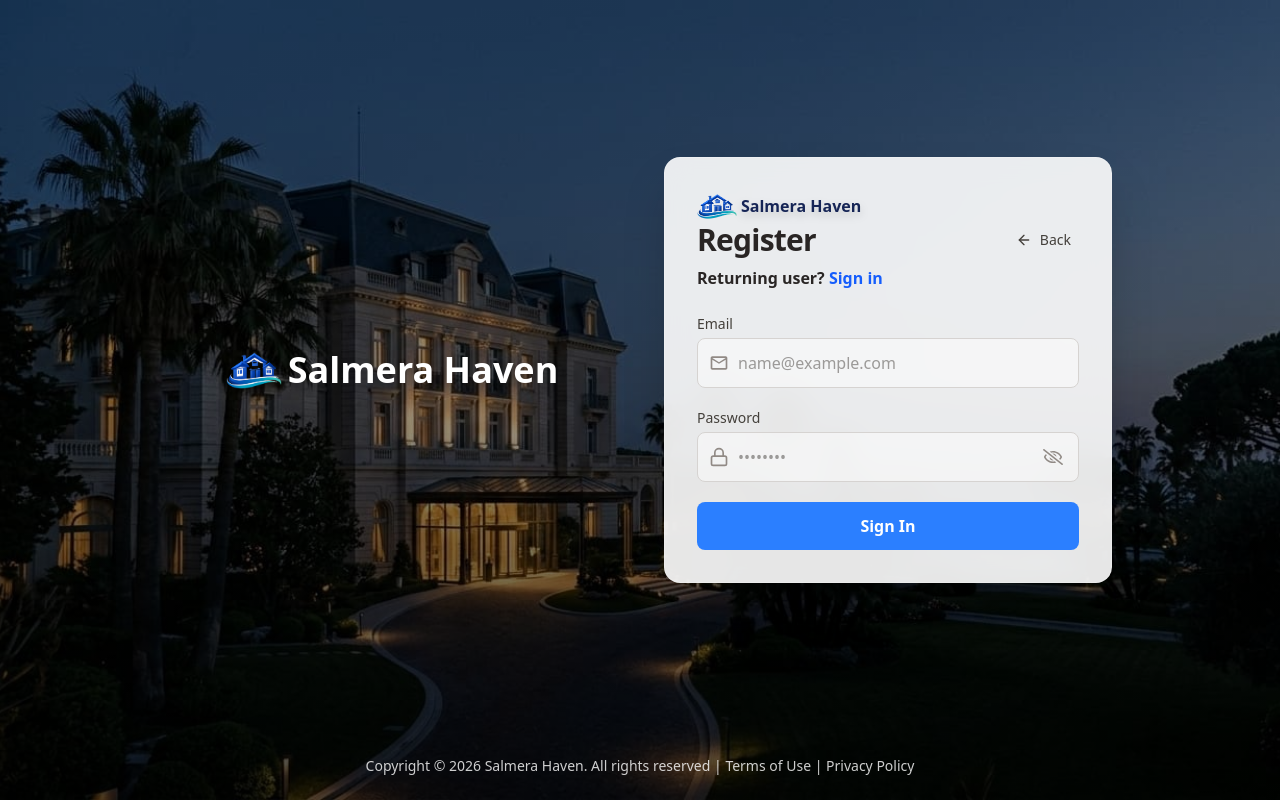
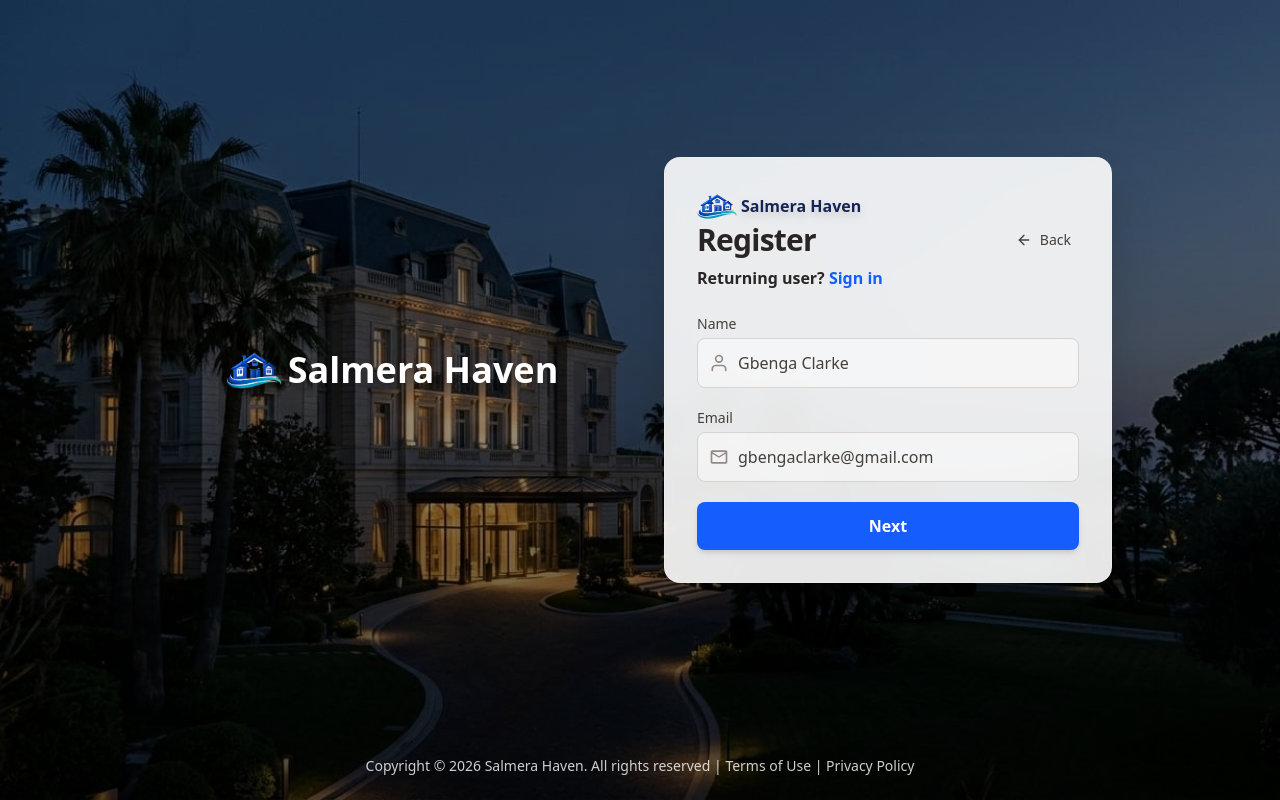
Before and after one commit to GbengaClarke/salmera-haven-customer-website, a Next.js app: page /signup in a window 1280 px wide. Built offline with nearby package versions, Linux system fonts and the light colour scheme.

Commit message:
commenced sign up form, step 1 and 2 created

```diff
--- /dev/null
+++ b/app/(auth)/signup/layout.tsx
@@ -0,0 +1,14 @@
+import { Metadata } from "next";
+
+export const metadata: Metadata = {
+  title: "Sign up | Salmera Haven",
+  description: "Access your Salmera Haven account",
+};
+
+export default function SignupLayout({
+  children,
+}: {
+  children: React.ReactNode;
+}) {
+  return <>{children}</>;
+}
--- a/app/(auth)/signup/page.tsx
+++ b/app/(auth)/signup/page.tsx
@@ -1,21 +1,17 @@
-import { Metadata } from "next";
+"use client";
+
 import Link from "next/link";
 import Image from "next/image";
 import authBg from "../../../public/auth-pic.jpg";
 import AuthFooter from "@/app/(website)/_components/AuthFooter";
 import CompanyLogo from "@/app/(website)/_components/CompanyLogo";
-import LoginForm from "@/app/(website)/_components/LoginForm";
-import { FaApple, FaFacebook } from "react-icons/fa";
-import { FcGoogle } from "react-icons/fc";
 import BackButton from "@/app/(website)/_components/BackButton";
 import SignupForm from "@/app/(website)/_components/SignupForm";
+import { useState } from "react";
 
-export const metadata: Metadata = {
-  title: "Sign up",
-  description: "Access your Salmera Haven account",
-};
+export default function SignupPage() {
+  const [step, setStep] = useState(1);
 
-export default function LoginPage() {
   return (
     <main className="relative flex min-h-screen w-full flex-col items-center justify-center bg-stone-900">
       {/*  Optimized Background Image */}
@@ -57,7 +53,7 @@ export default function LoginPage() {
                   Register
                 </h1>
 
-                <BackButton />
+                {step === 1 && <BackButton />}
               </div>
               <p className="mt-2 font-semibold text-stone-800">
                 Returning user?{" "}
@@ -67,7 +63,9 @@ export default function LoginPage() {
               </p>
             </div>
 
-            <SignupForm />
+            {/* {progress bar} */}
+
+            <SignupForm step={step} setStep={setStep} />
           </div>
         </div>
       </div>
--- a/app/(website)/_components/SignupForm.tsx
+++ b/app/(website)/_components/SignupForm.tsx
@@ -1,14 +1,45 @@
 "use client";
-import { useState } from "react";
-import { FaRegEye, FaRegEyeSlash } from "react-icons/fa";
-import { FiLock } from "react-icons/fi";
+import { Dispatch, SetStateAction, useState } from "react";
+import { FiUser } from "react-icons/fi";
 import { MdOutlineEmail } from "react-icons/md";
 
-function SignupForm() {
-  const [showPassword, setShowPassword] = useState(false);
+interface SignupFormProps {
+  step: number;
+  setStep: Dispatch<SetStateAction<number>>;
+}
+
+function SignupForm({ step, setStep }: SignupFormProps) {
+  const [name, setName] = useState("Gbenga Clarke");
+  const [email, setEmail] = useState("gbengaclarke@gmail.com");
+  const [otp, setOtp] = useState("");
+
+  // Validation Logic
+  const isNameValid = name.trim().split(/\s+/).length >= 2; //two names
+  const isEmailValid = /^[^\s@]+@[^\s@]+\.[^\s@]+$/.test(email);
+  const isFormValid = isNameValid && isEmailValid;
 
   return (
-    <form className="space-y-5">
+    <form className="space-y-5" onSubmit={(e) => e.preventDefault()}>
+      {step === 1 && (
+        <>
+          {/* Name Field */}
+          <div className="group flex flex-col gap-1">
+            <label className="text-sm font-medium text-stone-700 transition-colors group-has-focus:text-blue-500">
+              Name
+            </label>
+            <div className="relative">
+              <input
+                type="text"
+                required
+                value={name}
+                onChange={(e) => setName(e.target.value)}
+                placeholder="First and Last Name"
+                className="w-full rounded-lg border border-stone-300 bg-white/50 py-3 pr-4 pl-10 text-stone-700 transition-all outline-none hover:border-blue-300 focus:border-blue-500 focus:ring-1 focus:ring-blue-500"
+              />
+              <FiUser className="pointer-events-none absolute top-1/2 left-3 h-5 w-5 -translate-y-1/2 text-stone-500 opacity-80 transition-colors group-has-focus:text-blue-500" />
+            </div>
+          </div>
+
           {/* Email Field */}
           <div className="group flex flex-col gap-1">
             <label className="text-sm font-medium text-stone-700 transition-colors group-has-focus:text-blue-500">
@@ -18,47 +49,65 @@ function SignupForm() {
               <input
                 type="email"
                 required
+                value={email}
+                onChange={(e) => setEmail(e.target.value)}
                 placeholder="name@example.com"
-            className="w-full rounded-lg border border-stone-300 bg-white/50 py-3 pr-4 pl-10 text-stone-700 transition-all outline-none hover:border-blue-300 focus:border-blue-500 focus:ring-1 focus:ring-blue-500"
+                className="w-full rounded-lg border border-stone-300 bg-white/50 py-3 pr-12 pl-10 text-stone-700 transition-all outline-none hover:border-blue-300 focus:border-blue-500 focus:ring-1 focus:ring-blue-500"
               />
               <MdOutlineEmail className="pointer-events-none absolute top-1/2 left-3 h-5 w-5 -translate-y-1/2 text-stone-500 opacity-80 transition-colors group-has-focus:text-blue-500" />
             </div>
           </div>
+        </>
+      )}
 
-      {/* Password Field */}
-      <div className="group flex flex-col gap-1">
-        <label className="text-sm font-medium text-stone-700 transition-colors group-has-focus:text-blue-500">
-          Password
-        </label>
+      {/* STEP 2: OTP Verification */}
+      {step === 2 && (
+        <div className="space-y-4">
+          <p className="text-sm font-semibold text-stone-900">
+            Hello <span className="text-emerald-500">{name.split(" ")[0]}</span>
+            ,
+          </p>
+          <p className="text-sm text-stone-900">
+            We sent a 6-digit One-Time Password (OTP) to{" "}
+            <span className="font-semibold text-emerald-500">{email}</span>.
+            Please check your inbox or spam folder to retrieve the code.
+          </p>
           <div className="relative">
             <input
-            type={showPassword ? "text" : "password"}
-            required
-            placeholder="••••••••"
-            className="w-full rounded-lg border border-stone-300 bg-white/50 py-3 pr-12 pl-10 text-stone-700 transition-all outline-none hover:border-blue-300 focus:border-blue-500 focus:ring-1 focus:ring-blue-500"
+              type="text"
+              maxLength={6}
+              value={otp}
+              onChange={(e) => setOtp(e.target.value)}
+              placeholder="000000"
+              className="w-full rounded-lg border border-stone-300 py-4 text-center font-mono text-2xl tracking-[1em] outline-none focus:border-blue-500"
             />
-          <FiLock className="pointer-events-none absolute top-1/2 left-3 h-5 w-5 -translate-y-1/2 text-stone-500 opacity-80 transition-colors group-has-focus:text-blue-500" />
+          </div>
+          <button
+            type="button"
+            onClick={() => setStep(1)}
+            className="text-sm text-blue-500 hover:underline"
+          >
+            Edit email address
+          </button>
+        </div>
+      )}
 
       <button
+        onClick={() => {
+          if (step >= 3) return;
+          setStep((step) => step + 1);
+        }}
         type="button"
-            onPointerDown={(e) => e.preventDefault()}
-            onClick={() => setShowPassword(!showPassword)}
-            className="p-2cursor-pointer absolute top-1/2 right-2 z-50 -translate-y-1/2 cursor-pointer p-2 text-stone-500 opacity-80 transition-all hover:text-stone-700 hover:opacity-100 active:scale-90"
+        disabled={!isFormValid}
+        className={`w-full rounded-lg py-3 font-semibold text-white transition-all active:scale-[0.98] ${
+          isFormValid
+            ? "cursor-pointer bg-blue-600 shadow-md hover:bg-blue-700"
+            : "cursor-not-allowed bg-blue-300 opacity-70"
+        }`}
       >
-            {showPassword ? (
-              <FaRegEye className="h-5 w-5" />
-            ) : (
-              <FaRegEyeSlash className="h-5 w-5" />
-            )}
-          </button>
-        </div>
-      </div>
-
-      <button
-        type="submit"
-        className="w-full cursor-pointer rounded-lg bg-blue-500 py-3 font-semibold text-white transition-all hover:bg-blue-600 active:scale-[0.98]"
-      >
-        Sign In
+        {step === 1 && "Next"}
+        {step === 2 && "Proceed"}
+        {step === 3 && "Confirm"}
       </button>
     </form>
   );
--- a/app/(website)/page.tsx
+++ b/app/(website)/page.tsx
@@ -12,12 +12,13 @@ export default async function Homepage() {
 
   const user = session?.user;
 
-  console.log(user);
-
   return (
     <div>
       <h1 className="brd m-2 rounded bg-white p-4 shadow">
         welcome to the home page{"   "}
+        {
+          // use name from database instead
+        }
         <strong>{user ? `${user?.name}, ${user?.email}` : "no user"}</strong>
       </h1>
 
--- a/app/globals.css
+++ b/app/globals.css
@@ -1,4 +1,21 @@
 @import "tailwindcss";
+
+@keyframes shake {
+  0%,
+  100% {
+    transform: translateX(0);
+  }
+  25% {
+    transform: translateX(-5px);
+  }
+  75% {
+    transform: translateX(5px);
+  }
+}
+
+.animate-shake {
+  animation: shake 0.2s ease-in-out 0s 2;
+}
 
 .brd {
   border: 1px solid red !important;
--- a/lib/auth.ts
+++ b/lib/auth.ts
@@ -2,6 +2,7 @@ import NextAuth from "next-auth";
 import Google from "next-auth/providers/google";
 import Facebook from "next-auth/providers/facebook";
 import LinkedIn from "next-auth/providers/linkedin";
+import { createUser, getUser } from "./dataApi";
 
 export const { handlers, signIn, signOut, auth } = NextAuth({
   providers: [
@@ -18,5 +19,22 @@ export const { handlers, signIn, signOut, auth } = NextAuth({
       clientSecret: process.env.AUTH_LINKEDIN_SECRET,
     }),
   ],
+  callbacks: {
+    async signIn({ user }): Promise<boolean> {
+      if (!user.email) return false;
+      try {
+        const normalizedEmail = user.email.trim().toLowerCase();
+
+        const existingUser = await getUser(normalizedEmail);
+
+        if (!existingUser) {
+          createUser({ fullName: user.name!, email: user.email });
+        }
+        return true;
+      } catch {
+        return false;
+      }
+    },
+  },
   pages: { signIn: "/login" },
 });
--- /dev/null
+++ b/lib/dataApi.ts
@@ -0,0 +1,25 @@
+import { supabase } from "./supabase";
+
+export async function getUser(email: string) {
+  const { data } = await supabase
+    .from("guests")
+    .select("*")
+    .ilike("email", email)
+    .single();
+
+  return data;
+}
+
+type CreateUserParams = { fullName: string; email: string };
+
+export async function createUser({ fullName, email }: CreateUserParams) {
+  const { error } = await supabase.from("guests").insert({
+    email,
+    fullName,
+  });
+
+  if (error) {
+    console.error(error?.message);
+    throw new Error("User could not be created");
+  }
+}
--- /dev/null
+++ b/lib/supabase.ts
@@ -0,0 +1,6 @@
+import { createClient } from "@supabase/supabase-js";
+
+export const supabase = createClient(
+  process.env.SUPABASE_URL!,
+  process.env.SUPABASE_KEY!,
+);
--- a/package.json
+++ b/package.json
@@ -9,6 +9,7 @@
     "lint": "eslint"
   },
   "dependencies": {
+    "@supabase/supabase-js": "^2.100.0",
     "next": "16.2.0",
     "next-auth": "^5.0.0-beta.30",
     "react": "19.2.4",
```
Also changed, not shown: 1 other file (tests, documents, lock files or other folders). Lines whose indentation alone changed are shown as unchanged.
